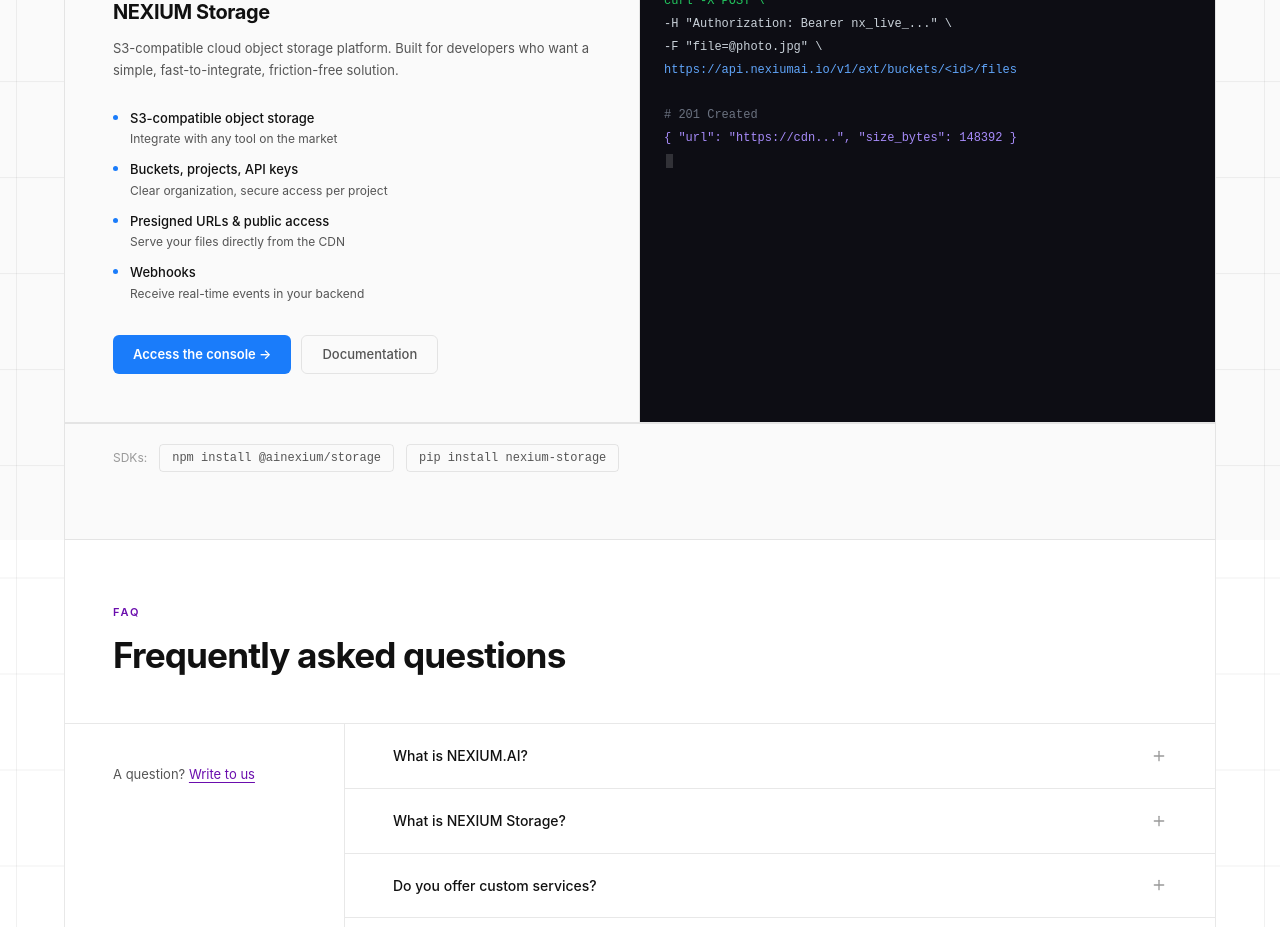
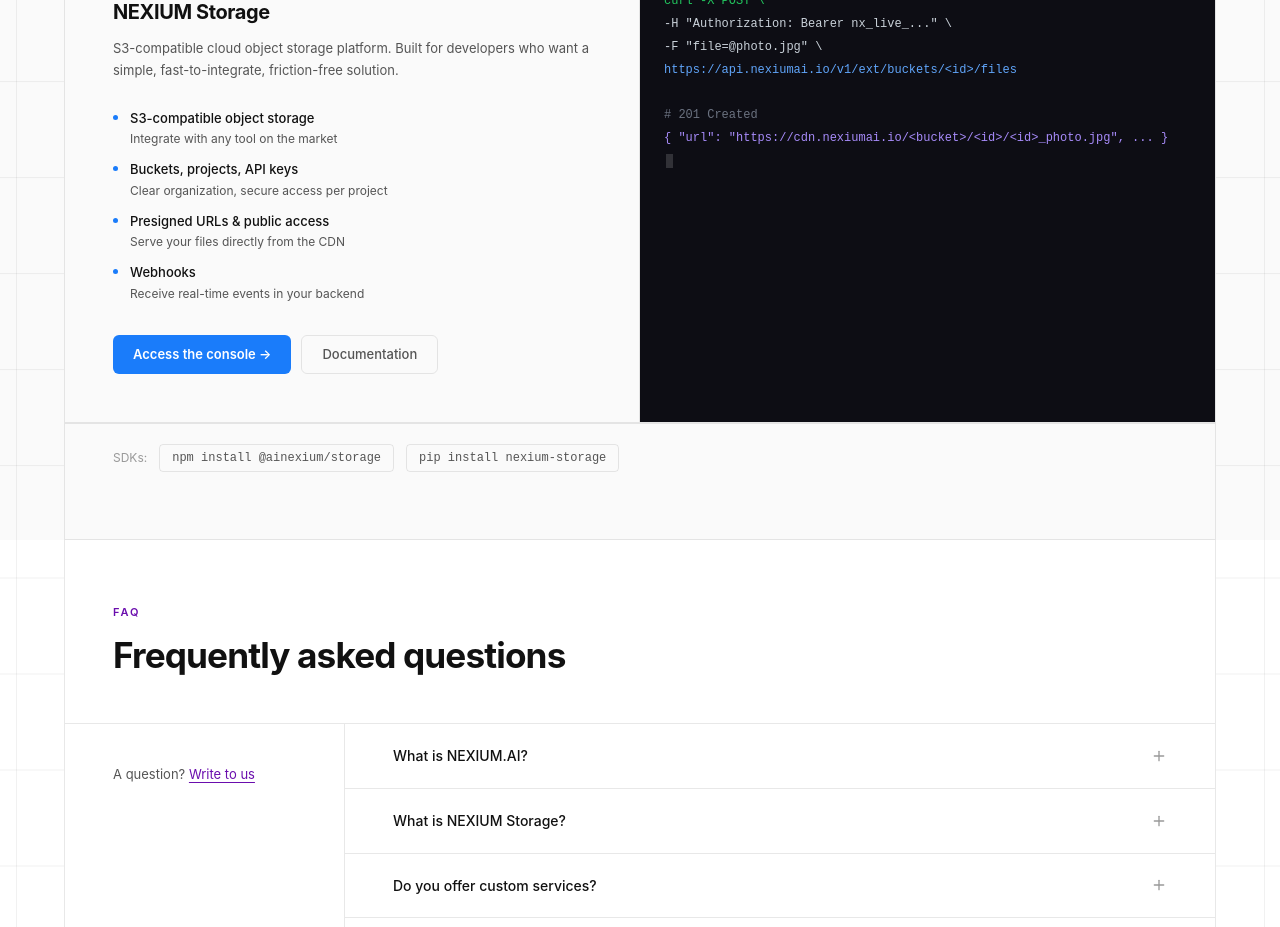
Before and after one commit to ainexium/nexiumai-website, a Next.js app: page / in a window 1280 px wide. Shown: the part 1740-2667 px from the top of the page. Built offline with nearby package versions, Linux system fonts and the light colour scheme.

Commit message:
add custom url public

```diff
--- a/translations/index.js
+++ b/translations/index.js
@@ -54,7 +54,7 @@
         { c: "#60a5fa", t: "  https://api.nexiumai.io/v1/ext/buckets/<id>/files" },
         { c: "#6b7280", t: "" },
         { c: "#6b7280", t: "# 201 Créé" },
-        { c: "#a78bfa", t: '{ "url": "https://cdn...", "size_bytes": 148392 }' },
+        { c: "#a78bfa", t: '{ "url": "https://cdn.nexiumai.io/<bucket>/<id>/<id>_photo.jpg", ... }' },
       ],
       upcoming: [
         {
@@ -155,7 +155,7 @@
         { c: "#60a5fa", t: "  https://api.nexiumai.io/v1/ext/buckets/<id>/files" },
         { c: "#6b7280", t: "" },
         { c: "#6b7280", t: "# 201 Created" },
-        { c: "#a78bfa", t: '{ "url": "https://cdn...", "size_bytes": 148392 }' },
+        { c: "#a78bfa", t: '{ "url": "https://cdn.nexiumai.io/<bucket>/<id>/<id>_photo.jpg", ... }' },
       ],
       upcoming: [
         {
```
